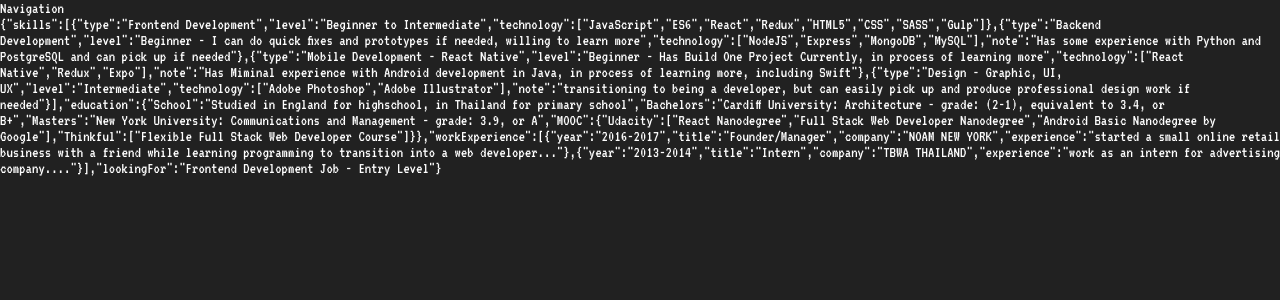
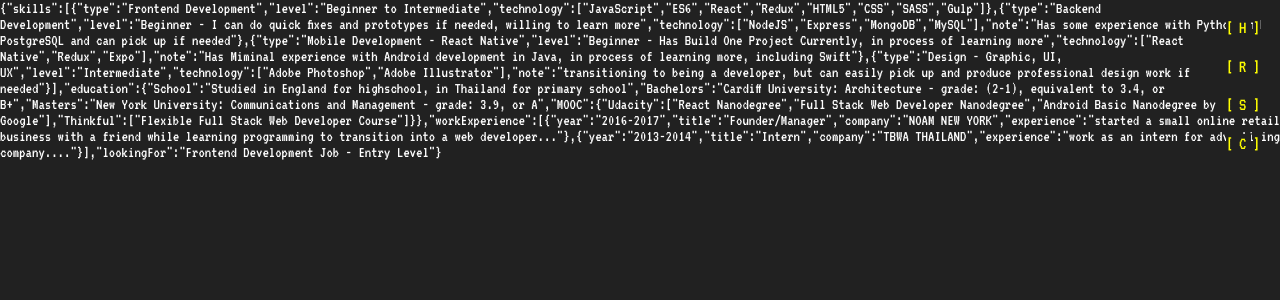
Before and after one commit to tian-chaiyaporn/portfolio, a React (Create React App) app: page /resume in a window 1280 px wide. Shown: the top 300 px of the page. Built offline with nearby package versions, Linux system fonts and the light colour scheme.

Commit message:
complete navigation component with animation

```diff
--- /dev/null
+++ b/src/Components/Navigation/Navigation.css
@@ -0,0 +1,65 @@
+.Navigation {
+  position: fixed;
+  right: 20px;
+  text-align: right;
+  text-decoration: none;
+  font-size: 1.15em
+}
+
+.Navigation a {
+  text-decoration: none;
+}
+
+.character-link {
+  height: 20px;
+  cursor: pointer;
+}
+
+.link-text {
+  cursor: pointer;
+  float: right;
+  overflow: hidden;
+  letter-spacing: .30em;
+  margin-top: 0px;
+  margin-right: 2px;
+  width:15%;
+}
+
+.txt {
+  color: #FFFF00;
+  background-color: #212121;
+}
+
+.txt-bracket {
+  float:right;
+  color: #FFFF00;
+  background-color: #212121;
+}
+
+.disable-click {
+  pointer-events: none;
+}
+
+.enable-click {
+  pointer-events: auto;
+}
+
+.animationIn {
+  width: 91%;
+  animation: type-in 0.6s steps(6, end)
+}
+
+@keyframes type-in{
+  from {width:15%}
+  to {width: 91%}
+}
+
+.animationOut {
+  width:15%;
+  animation: type-out 0.6s steps(6, end)
+}
+
+@keyframes type-out{
+  from {width: 91%}
+  to {width:15%}
+}
--- a/src/Components/Navigation/Navigation.js
+++ b/src/Components/Navigation/Navigation.js
@@ -1,10 +1,116 @@
 import React, { Component } from 'react';
+import { Link } from 'react-router-dom'
+import './Navigation.css'
 
 class Navigation extends Component {
+  constructor() {
+    super()
+    this.state = {
+      contact: false,
+      resume: false,
+      sample: false,
+      currentPointer: ''
+    }
+    this.addAnimation = this.addAnimation.bind(this);
+    this.handleKey = this.handleKey.bind(this);
+    this.setWrapperRef = this.setWrapperRef.bind(this);
+    this.handleClickOutside = this.handleClickOutside.bind(this);
+  }
+
+  componentDidMount() {
+    document.addEventListener('mousedown', this.handleClickOutside);
+    document.addEventListener('keypress', this.handleKey);
+  }
+
+  componentWillUnmount() {
+    document.removeEventListener('mousedown', this.handleClickOutside);
+    document.removeEventListener('keypress', this.handleKey);
+  }
+
+  addAnimation(type) {
+    this.setState({
+      home: type === 'home' ? true : false,
+      contact: type === 'contact' ? true : false,
+      resume: type === 'resume' ? true : false,
+      sample: type === 'sample' ? true : false,
+      currentPointer: type === 'home' ? '' : type === 'sample' ? 'sample-work' : type
+    })
+  }
+
+  handleKey(event) {
+    switch(event.keyCode) {
+      case 104 || 72: // h || H
+        this.addAnimation('home')
+        break;
+      case 114 || 82: // r || R
+        this.addAnimation('resume')
+        break;
+      case 115 || 83: // s || S
+        this.addAnimation('sample')
+        break;
+      case 99 || 67: // c || C
+        this.addAnimation('contact')
+        break;
+      case 13: // enter key
+        this.props.history.push(`/${this.state.currentPointer}`)
+        break;
+      default:
+        this.setState({ home: false, contact: false, resume: false, sample: false })
+    }
+  }
+
+  // function modified from https://stackoverflow.com/questions/32553158/detect-click-outside-react-component
+  handleClickOutside(event) {
+    if (this.wrapperRef && !this.wrapperRef.contains(event.target)) {
+      this.setState({ home: false, contact: false, resume: false, sample: false})
+    }
+  }
+
+  setWrapperRef(node) {this.wrapperRef = node}
+
   render() {
+    const homeLink = (
+      <p className={`character-link`} onClick={() => this.addAnimation('home')}>
+        <span className='txt-bracket'>]</span>
+        <Link className={`${this.state.home ? 'enable-click' : 'disable-click'} link`} to={'/'}>
+          <span className={`${this.state.home ? 'animationIn' : 'animationOut'} link-text`}><span className='txt'>[HELLO_WORLD</span></span>
+        </Link>
+      </p>
+    )
+
+    const resumeLink = (
+      <p className={`character-link`} onClick={() => this.addAnimation('resume')}>
+        <span className='txt-bracket'>]</span>
+        <Link className={`${this.state.resume ? 'enable-click' : 'disable-click'} link`} to={'/resume'}>
+          <span className={`${this.state.resume ? 'animationIn' : 'animationOut'} link-text`}><span className='txt'>[RESUME</span></span>
+        </Link>
+      </p>
+    )
+
+    const sampleLink = (
+      <p className={`character-link`} onClick={() => this.addAnimation('sample')}>
+        <span className='txt-bracket'>]</span>
+        <Link className={`${this.state.sample ? 'enable-click' : 'disable-click'} link`} to={'/sample-work'}>
+          <span className={`${this.state.sample ? 'animationIn' : 'animationOut'} link-text`}><span className='txt'>[SAMPLES</span></span>
+        </Link>
+      </p>
+    )
+
+    const contactLink = (
+      <p className={`character-link`} onClick={() => this.addAnimation('contact')}>
+        <span className='txt-bracket'>]</span>
+        <Link className={`${this.state.contact ? 'enable-click' : 'disable-click'} link`} to={'/contact'}>
+          <span className={`${this.state.contact ? 'animationIn' : 'animationOut'} link-text`}><span className='txt'>[CONTACT</span></span>
+        </Link>
+      </p>
+    )
+
     return (
-      <div className="Navigation">
-        Navigation
+      <div className="Navigation" ref={this.setWrapperRef}>
+        {homeLink}
+        {resumeLink}
+        {sampleLink}
+        {contactLink}
       </div>
     );
   }
```
Also changed, not shown: 1 other file (tests, documents, lock files or other folders).
